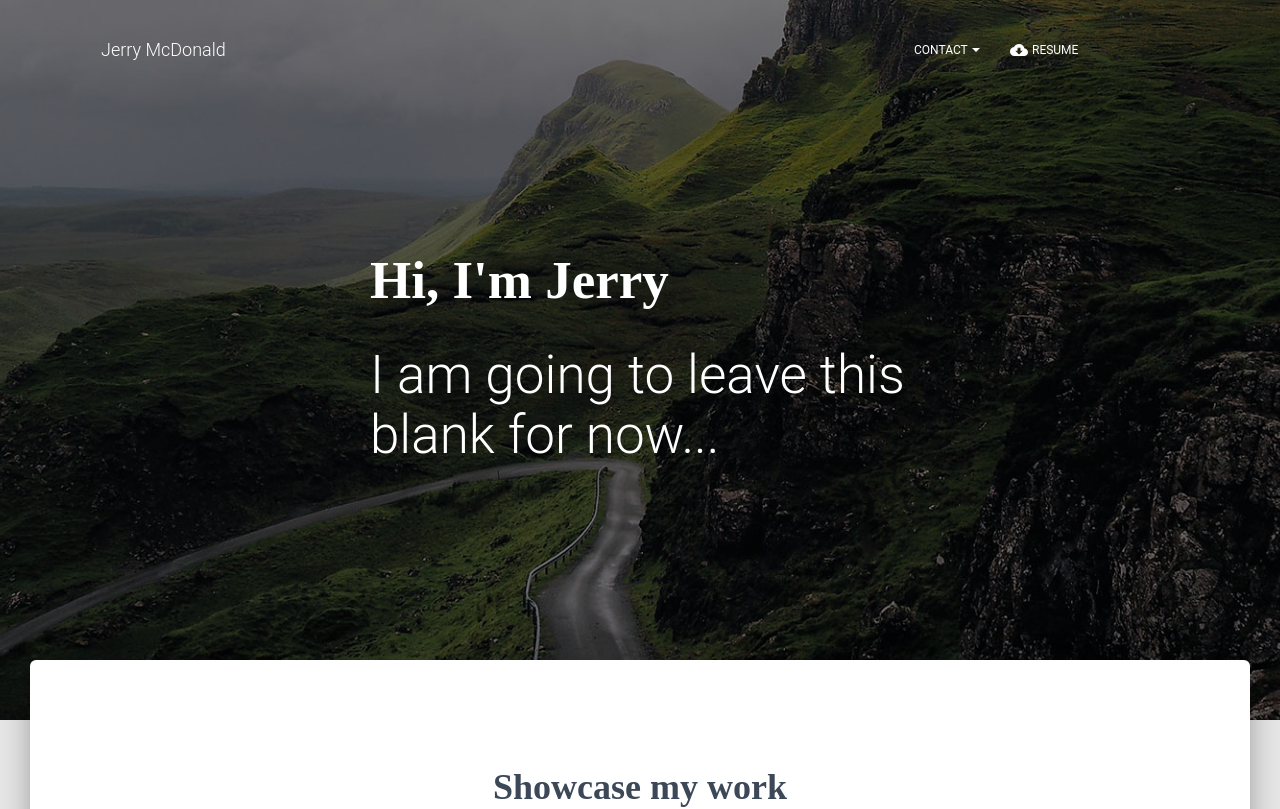
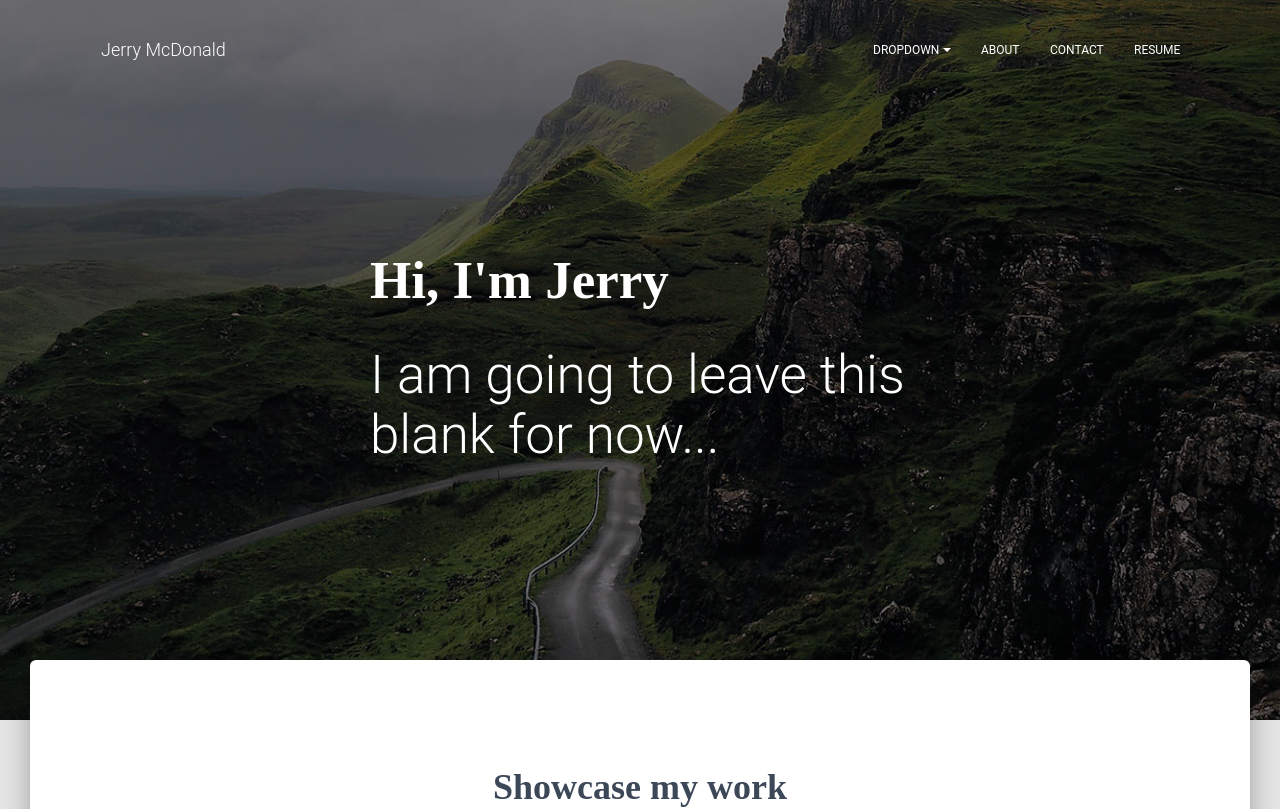
Before and after one commit to JerryMcDonald/PortfolioWebsite, a React (Create React App) app in the folder my-app/: page / in a window 1280 px wide. Shown: the top 809 px of the page. Built offline with nearby package versions, Linux system fonts and the light colour scheme.

Commit message:
add a contact link to header

```diff
--- a/my-app/src/components/Header/HeaderLinks.js
+++ b/my-app/src/components/Header/HeaderLinks.js
@@ -29,7 +29,7 @@ export default function HeaderLinks(props) {
       <ListItem className={classes.listItem}>
         <CustomDropdown
           noLiPadding
-          buttonText="Contact"
+          buttonText="dropdown"
           buttonProps={{
             className: classes.navLink,
             color: "transparent"
@@ -56,15 +56,35 @@ export default function HeaderLinks(props) {
           target="_blank"
           className={classes.navLink}
         >
-          <CloudDownload className={classes.icons} /> Resume
+           about
         </Button>
       </ListItem>
       <ListItem className={classes.listItem}>
-        {/*<Tooltip title="Delete">
+        <Button
+          href="mailto:jmcdonald.dad.dev@gmail.com"
+          color="transparent"
+          target="_blank"
+          className={classes.navLink}
+        >
+           Contact
+        </Button>
+      </ListItem>
+      <ListItem className={classes.listItem}>
+        <Button
+          href="https://www.creative-tim.com/product/material-kit-react?ref=mkr-navbar"
+          color="transparent"
+          target="_blank"
+          className={classes.navLink}
+        >
+           Resume
+        </Button>
+      </ListItem>
+      {/* <ListItem className={classes.listItem}>
+        <Tooltip title="Delete">
           <IconButton aria-label="Delete">
             <DeleteIcon />
           </IconButton>
-        </Tooltip>*/}
+        </Tooltip>
         <Tooltip
           id="instagram-twitter"
           title="Follow us on twitter"
@@ -114,7 +134,7 @@ export default function HeaderLinks(props) {
             <i className={classes.socialIcons + " fab fa-instagram"} />
           </Button>
         </Tooltip>
-      </ListItem>
+      </ListItem> */}
     </List>
   );
 }
```
